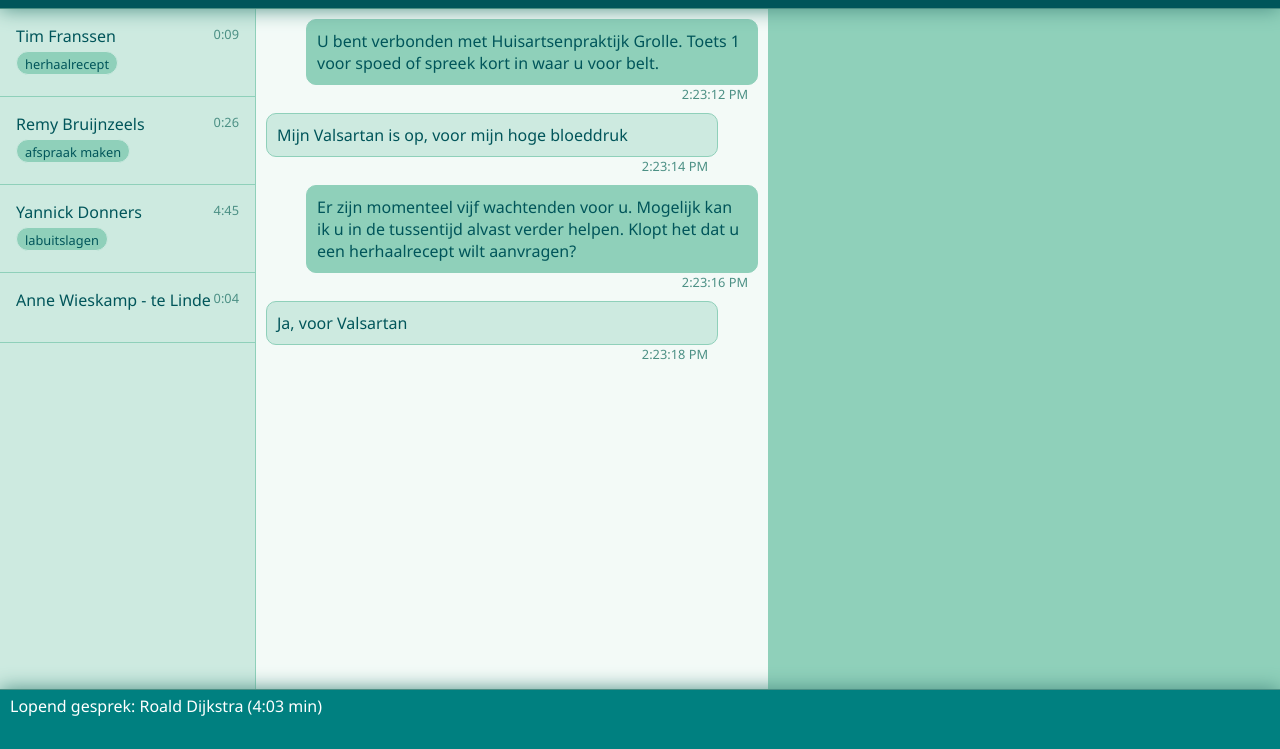
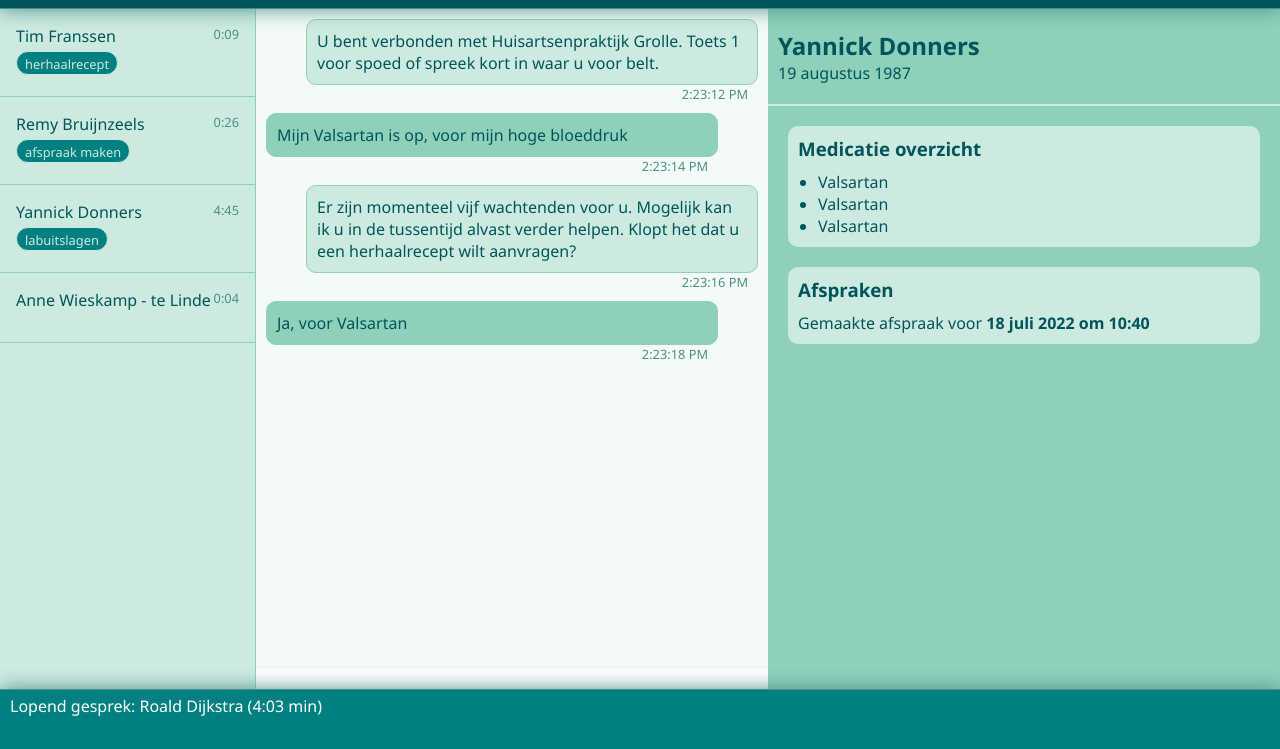
Before and after one commit to Timendus/tech-experiments, a website built with webpack: page speech-assistant-ui/index.html in a window 1280 px wide. Shown: the part 51-800 px from the top of the page. Built offline with nearby package versions, Linux system fonts and the light colour scheme; files whose address does not match are found by name.

Commit message:
Dossier side

```diff
--- a/speech-assistant-ui/index.html
+++ b/speech-assistant-ui/index.html
@@ -34,7 +34,24 @@
             <span class="text">Ik wil graag een herhaalrecept aanvragen</span><span class="time">15:16:23</span>
           </div>
         </section>
-        <section class="dossier"></section>
+        <section class="dossier">
+          <div class="patient">
+            <div class="name">Yannick Donners</div>
+            <div class="date">19 augustus 1987</div>
+          </div>
+          <div class="details">
+            <h3>Medicatie overzicht</h3>
+            <ul>
+              <li>Valsartan</li>
+              <li>Valsartan</li>
+              <li>Valsartan</li>
+            </ul>
+          </div>
+          <div class="details">
+            <h3>Afspraken</h3>
+            <p>Gemaakte afspraak voor <strong>18 juli 2022 om 10:40</strong></p>
+          </div>
+        </section>
       </section>
       <section class="current-call">
         <p>Lopend gesprek: Roald Dijkstra (<span class="timer">3:58</span> min)</p>
--- a/speech-assistant-ui/scss/index.scss
+++ b/speech-assistant-ui/scss/index.scss
@@ -5,6 +5,7 @@ $pale-teal: #8fd0ba;
 $teal-bayou: #57a1a0;
 $light-teal: #cdeae0;
 $white-teal: #f3faf7;
+$reddish: #8e0000;
 
 * {
   box-sizing: border-box;
@@ -51,6 +52,7 @@ nav {
     flex: 1 0 20%;
     background-color: $light-teal;
     border-right: 1px solid $pale-teal;
+    overflow-y: scroll;
 
     ul {
       list-style: none;
@@ -90,11 +92,16 @@ nav {
 
           border: solid 1px $light-teal;
           border-radius: 12px;
-          background: $pale-teal;
+          background: $teal;
+          color: $light-teal;
 
           white-space: nowrap;
           overflow: hidden;
           text-overflow: ellipsis;
+
+          &.intervention {
+            background: $reddish;
+          }
         }
       }
     }
@@ -102,6 +109,8 @@ nav {
   .conversation {
     flex: 3 1 40%;
     padding: 10px;
+    max-height: calc(100vh - 140px);
+    overflow-y: scroll;
 
     background-color: $white-teal;
     color: $deep-teal;
@@ -130,20 +139,45 @@ nav {
       &.computer {
         margin-left: 40px;
         margin-right: 0;
+      }
+      &.caller {
+        margin-left: 0;
+        margin-right: 40px;
 
         .text {
           background-color: $pale-teal;
         }
-      }
-      &.caller {
-        margin-left: 0;
-        margin-right: 40px;
       }
     }
   }
   .dossier {
     flex: 3 1 40%;
     background-color: $pale-teal;
+    color: $deep-teal;
+
+    .patient {
+      padding: 20px 10px;
+      border-bottom: 2px solid $light-teal;
+
+      .name {
+        font-size: 1.5em;
+        font-weight: bold;
+      }
+    }
+
+    .details {
+      margin: 20px;
+      padding: 10px;
+      background: $light-teal;
+      border-radius: 10px;
+
+      h3 {
+        margin-bottom: 10px;
+      }
+      ul {
+        margin-left: 20px;
+      }
+    }
   }
 }
 
```
